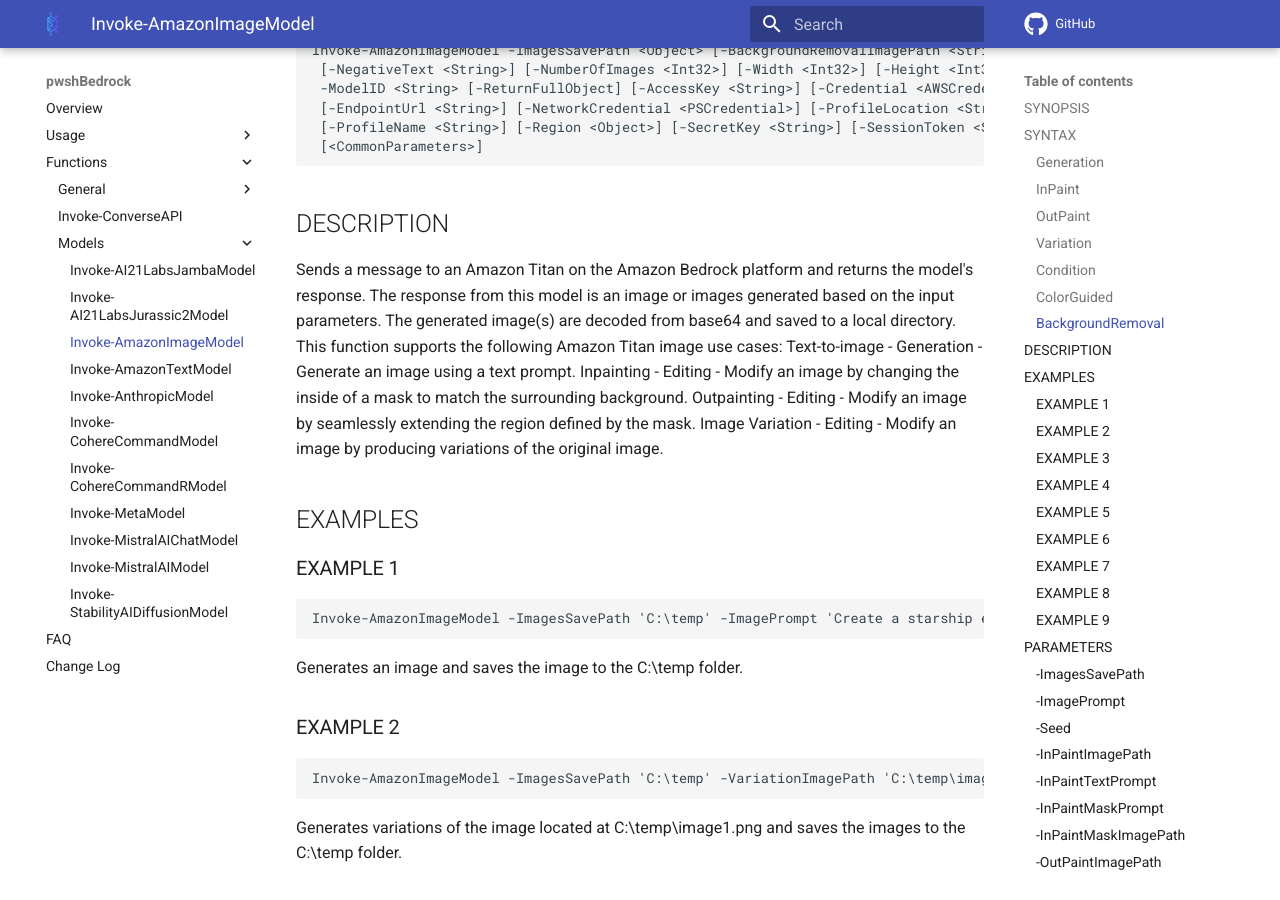
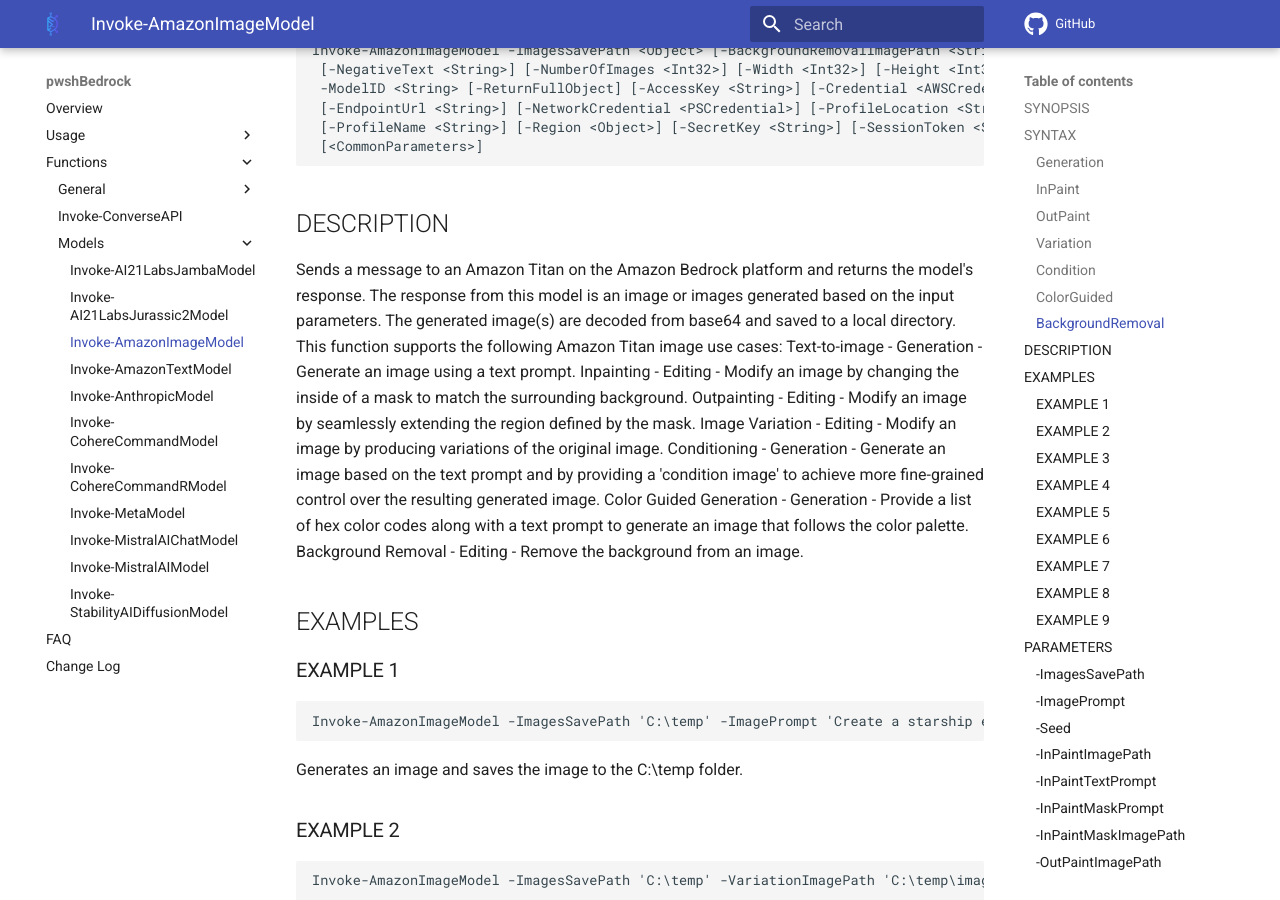
Before and after one commit to techthoughts2/pwshBedrock, an MkDocs documentation site: the page built from docs/Invoke-AmazonImageModel.md, in a window 1280 px wide and 900 px high, scrolled down 1667 px. Built offline with MkDocs 1.6.1 and Material for MkDocs 9.7.7, drawn with Linux system fonts in a browser that asks for light colours; comment, search, counter and statistics services are not loaded; some of the changed text lies outside the part shown.

Commit message:
minor updates

```diff
--- a/docs/Invoke-AmazonImageModel.md
+++ b/docs/Invoke-AmazonImageModel.md
@@ -91,6 +91,9 @@
 Inpainting - Editing - Modify an image by changing the inside of a mask to match the surrounding background.
 Outpainting - Editing - Modify an image by seamlessly extending the region defined by the mask.
 Image Variation - Editing - Modify an image by producing variations of the original image.
+Conditioning - Generation - Generate an image based on the text prompt and by providing a 'condition image' to achieve more fine-grained control over the resulting generated image.
+Color Guided Generation - Generation - Provide a list of hex color codes along with a text prompt to generate an image that follows the color palette.
+Background Removal - Editing - Remove the background from an image.
 
 ## EXAMPLES
 
```
Also changed, not shown: other parts of docs/Invoke-AmazonImageModel.md (+1 -0 lines), docs/CHANGELOG.md (+1 -0 lines), 1 other file.
